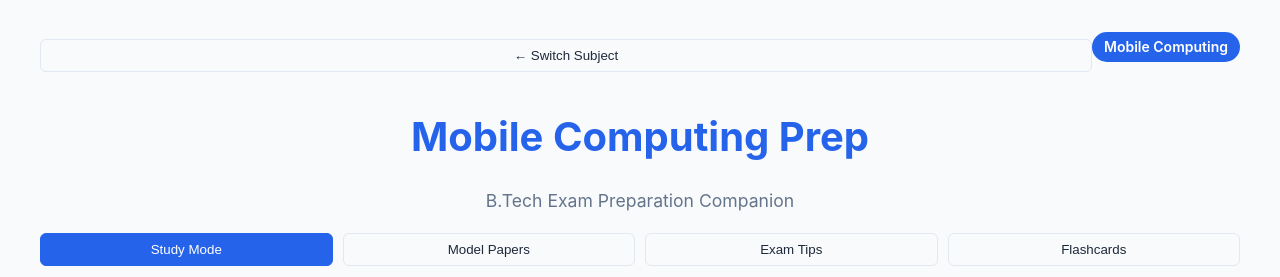
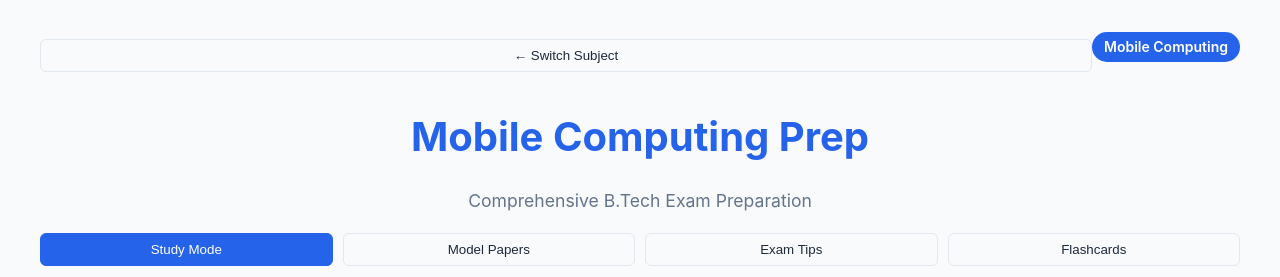
Before and after one commit to BTKcreations/mobile-computing-prep, a React (Vite) app: page / in a window 1280 px wide. Both pictures are taken after a click on the element 432 px from the left and 303 px from the top of the page. Shown: the top 277 px of the page. Built offline with nearby package versions, Linux system fonts and the light colour scheme.

Commit message:
Rename project to B.Tech Exam Prep

```diff
--- a/index.html
+++ b/index.html
@@ -1,14 +1,18 @@
 <!doctype html>
 <html lang="en">
+
 <head>
   <meta charset="UTF-8" />
   <link rel="icon" type="image/svg+xml" href="/icon.svg" />
   <meta name="viewport" content="width=device-width, initial-scale=1.0" />
-    <meta name="description" content="Comprehensive Mobile Computing Exam Preparation App with Notes, Quizzes, and Mind Maps." />
-    <title>Mobile Computing Prep</title>
+  <meta name="description"
+    content="Comprehensive B.Tech Exam Preparation App for Mobile Computing, Sensors, and more." />
+  <title>B.Tech Exam Prep</title>
 </head>
+
 <body>
   <div id="root"></div>
   <script type="module" src="/src/main.jsx"></script>
 </body>
+
 </html>
--- a/src/App.jsx
+++ b/src/App.jsx
@@ -237,7 +237,7 @@ function App() {
   if (!currentSubject) {
     return (
       <div className="container" style={{ textAlign: 'center', marginTop: '4rem' }}>
-        <h1>Select Your Subject</h1>
+        <h1>🎓 B.Tech Exam Prep</h1>
         <div className="grid" style={{ maxWidth: '800px', margin: '2rem auto' }}>
           <div className="card" style={{ cursor: 'pointer' }} onClick={() => setCurrentSubject('mobile')}>
             <h2>📱 Mobile Computing</h2>
@@ -269,7 +269,7 @@ function App() {
           <span className="unit-badge">{subjectData.title}</span>
         </div>
         <h1>{subjectData.title} Prep</h1>
-        <p className="subtitle">B.Tech Exam Preparation Companion</p>
+        <p className="subtitle">Comprehensive B.Tech Exam Preparation</p>
 
         <div style={{ display: 'flex', gap: '10px', justifyContent: 'center', marginTop: '1rem', flexWrap: 'wrap' }}>
           <button className={`btn ${viewMode === 'study' ? 'btn-primary' : ''}`} onClick={() => setViewMode('study')}>Study Mode</button>
--- a/vite.config.js
+++ b/vite.config.js
@@ -10,9 +10,9 @@ export default defineConfig({
       registerType: 'prompt',
       includeAssets: ['icon.svg'],
       manifest: {
-        name: 'Mobile Computing Prep',
-        short_name: 'MobilePrep',
-        description: 'Complete Mobile Computing Exam Preparation App',
+        name: 'B.Tech Exam Prep',
+        short_name: 'BTechPrep',
+        description: 'Complete B.Tech Exam Preparation App',
         theme_color: '#ffffff',
         background_color: '#ffffff',
         display: 'standalone',
```
Lines whose indentation alone changed are shown as unchanged.
